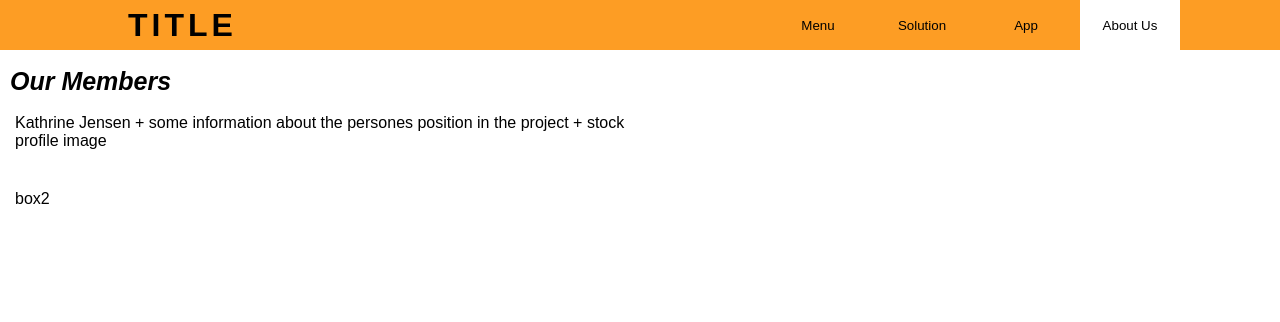
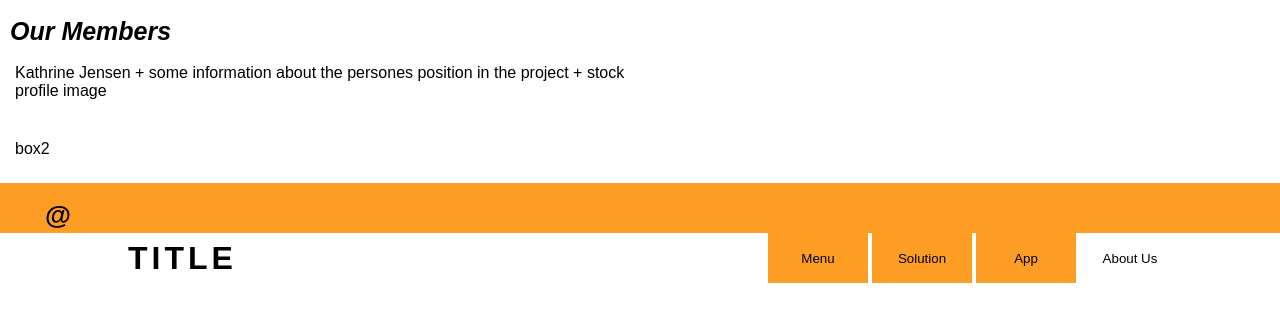
Before and after one commit to vestby96/FinalGroupProject, a plain HTML site: page fourth.html in a window 1280 px wide. Shown: the top 322 px of the page. Drawn offline with Linux system fonts and the light colour scheme.

Commit message:
Update fourth.html

```diff
--- a/fourth.html
+++ b/fourth.html
@@ -7,9 +7,20 @@
 <link rel="stylesheet" href="styleFourth.css">
 </head>
 <body>
-    <header></header>
+    <div class="wrapper">
+        <div class="siteTitle"><h2>Our Members</h2>
+        </div>
+        <div class="column1">
+            <div class="box1">
+                Kathrine Jensen + some information about the persones position in the project + stock profile image
+            </div>
+            <div class="box2">box2</div>
+        </div>
+    </div>
+
     <div class="topbar">
-        <h1>Title</h1>
+        <a href="fifth.html"><button class="mail"><h1>@</h1></button></a>
+        <h1 class="title">Title</h1>
         <div class="navbar">
             <a href="index.html"><button>Menu</button></a>
             <a href="second.html"><button>Solution</button></a>
@@ -17,15 +28,5 @@
             <a href="fourth.html"><button class="selected-button">About Us</button></a>
         </div>
     </div>
-
-    <div class="wrapper">
-        <div class="siteTitle"><h2>Our Members</h2>
-        </div>
-        <div class="box1">
-            Kathrine Jensen + some information about the persones position in the project + stock profile image
-        </div>
-        <div class="box2">box2</div>
-    </div>
-
 </body>
 </html>
```
